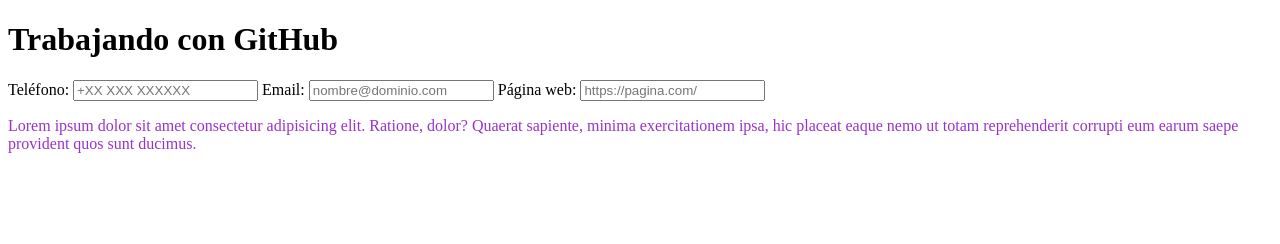
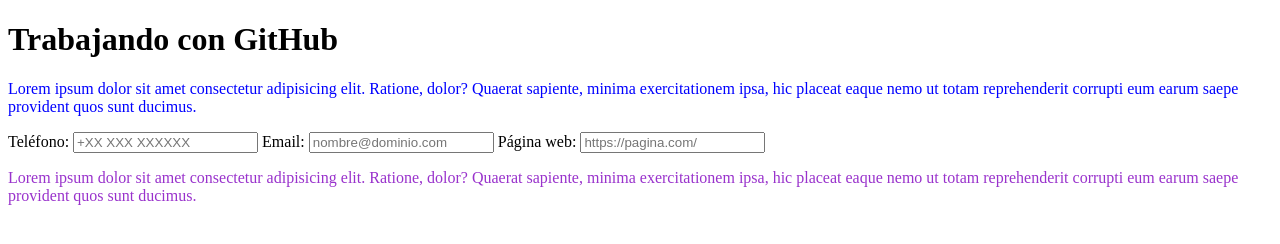
Before and after one commit to GonzaloMartinezFordo/subiragit1, a plain HTML site: page index.html in a window 1280 px wide. Drawn offline with Linux system fonts and the light colour scheme.

Commit message:
Update index.html

```diff
--- a/index.html
+++ b/index.html
@@ -8,6 +8,9 @@
 </head>
 <body>
     <h1>Trabajando con GitHub</h1>
+    <p style="color: blue;">
+            Lorem ipsum dolor sit amet consectetur adipisicing elit. Ratione, dolor? Quaerat sapiente, minima exercitationem ipsa, hic placeat eaque nemo ut totam reprehenderit corrupti eum earum saepe provident quos sunt ducimus.
+        </p>
     <form name="formulario" method="post" action="/send.php">
         <!-- Campo de entrada de teléfono -->
         Teléfono:
```
